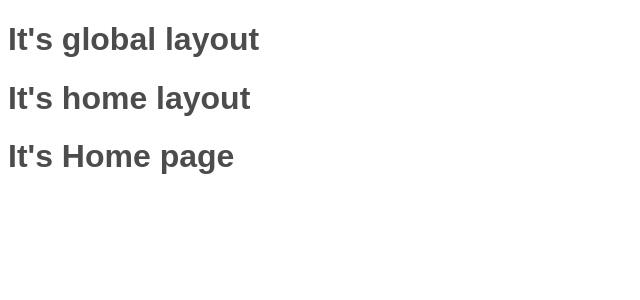
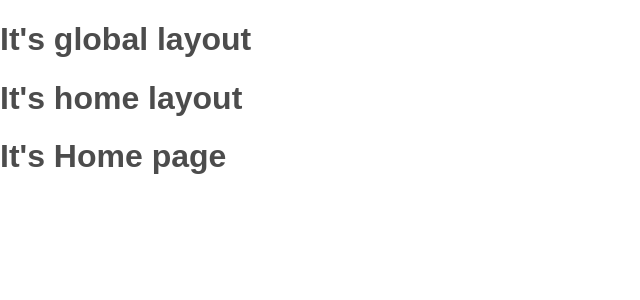
Before and after one commit to hg-jang/sports-proto-front, a SvelteKit app: page / in a window 1280 px wide. Shown: the top 300 px of the page, without its empty margins (0-640 px from the left). Built offline with nearby package versions, Linux system fonts and the light colour scheme.

Commit message:
[Fix]: global style

```diff
--- a/src/routes/global.css
+++ b/src/routes/global.css
@@ -1,5 +1,3 @@
-@import '@fontsource/fira-mono';
-
 @tailwind base;
 @tailwind components;
 @tailwind utilities;
@@ -19,3 +17,13 @@
 	font-family: var(--font-body);
 	color: var(--color-text);
 }
+
+* { box-sizing: border-box; }
+
+body {
+	margin: 0;
+}
+
+a {
+	text-decoration: none;
+}
```
